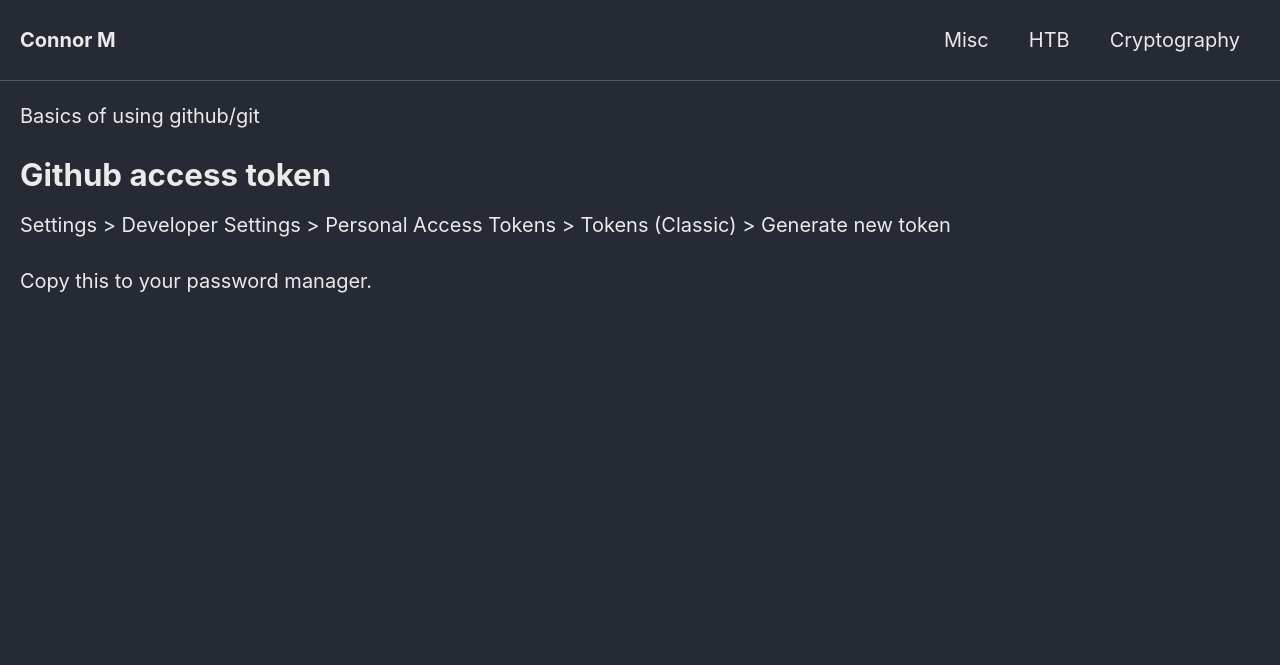
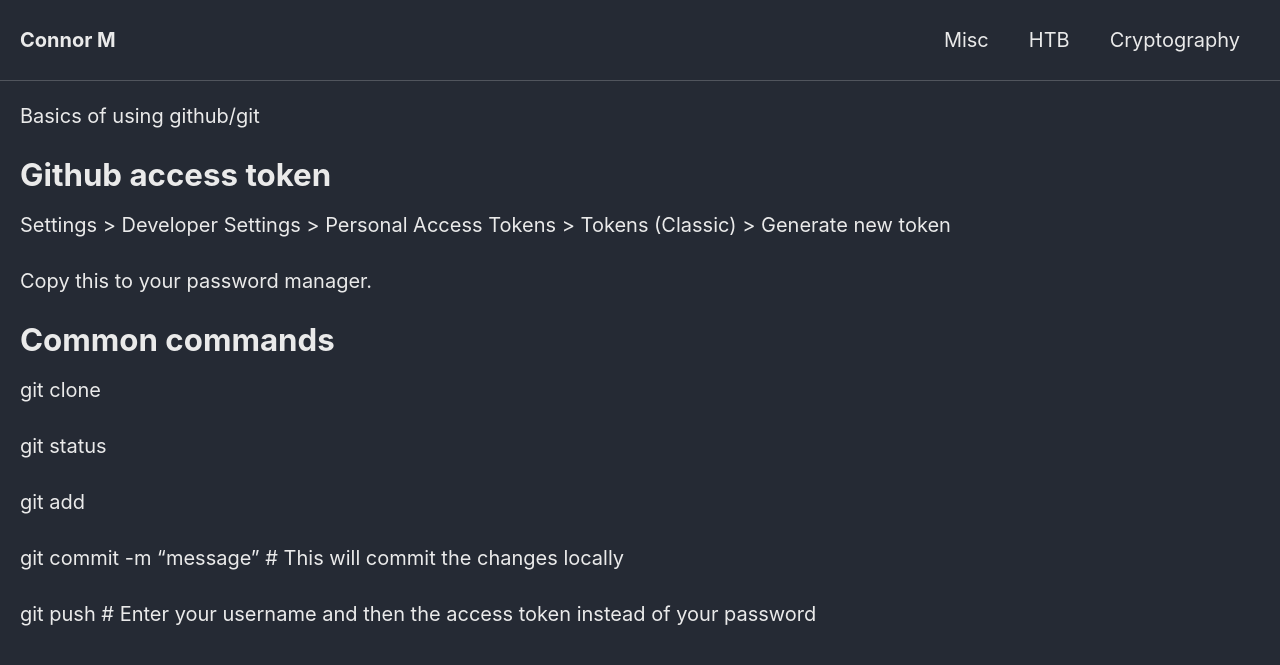
Before and after one commit to Connor-McCartney/Connor-McCartney.github.io, a Jekyll site: the page built from _pages/misc/git.md, in a window 1280 px wide. Shown: the top 665 px of the page. Built offline with Jekyll 4.4.1, drawn with Linux system fonts in a browser that asks for light colours; cached includes are drawn as plain includes; our own code applies the rules of GitHub Pages for plain Markdown files.

Commit message:
Update git.md

```diff
--- a/_pages/misc/git.md
+++ b/_pages/misc/git.md
@@ -8,3 +8,16 @@ Basics of using github/git
 Settings > Developer Settings > Personal Access Tokens > Tokens (Classic) > Generate new token
 
 Copy this to your password manager.
+
+
+# Common commands
+
+git clone <URL>
+
+git status
+
+git add <example.file>
+
+git commit -m "message"  # This will commit the changes locally
+
+git push  # Enter your username and then the access token instead of your password
```
